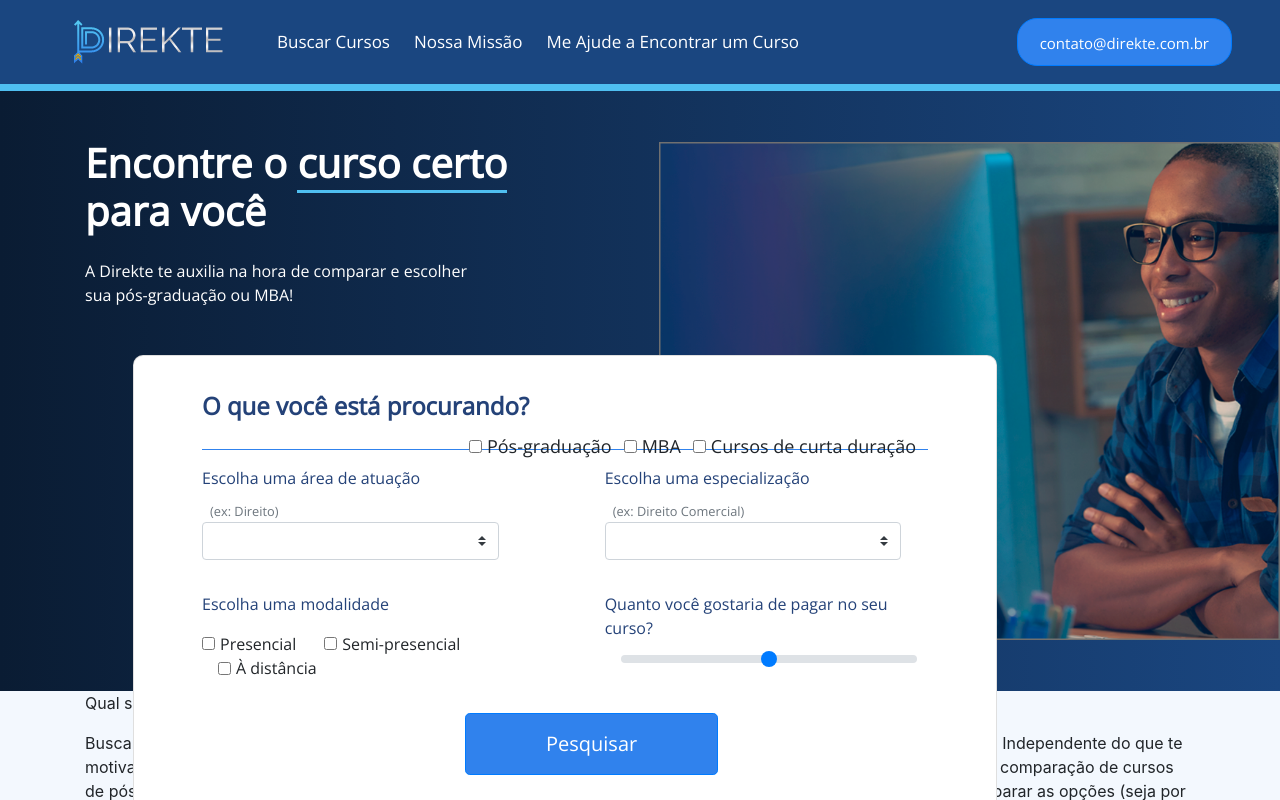
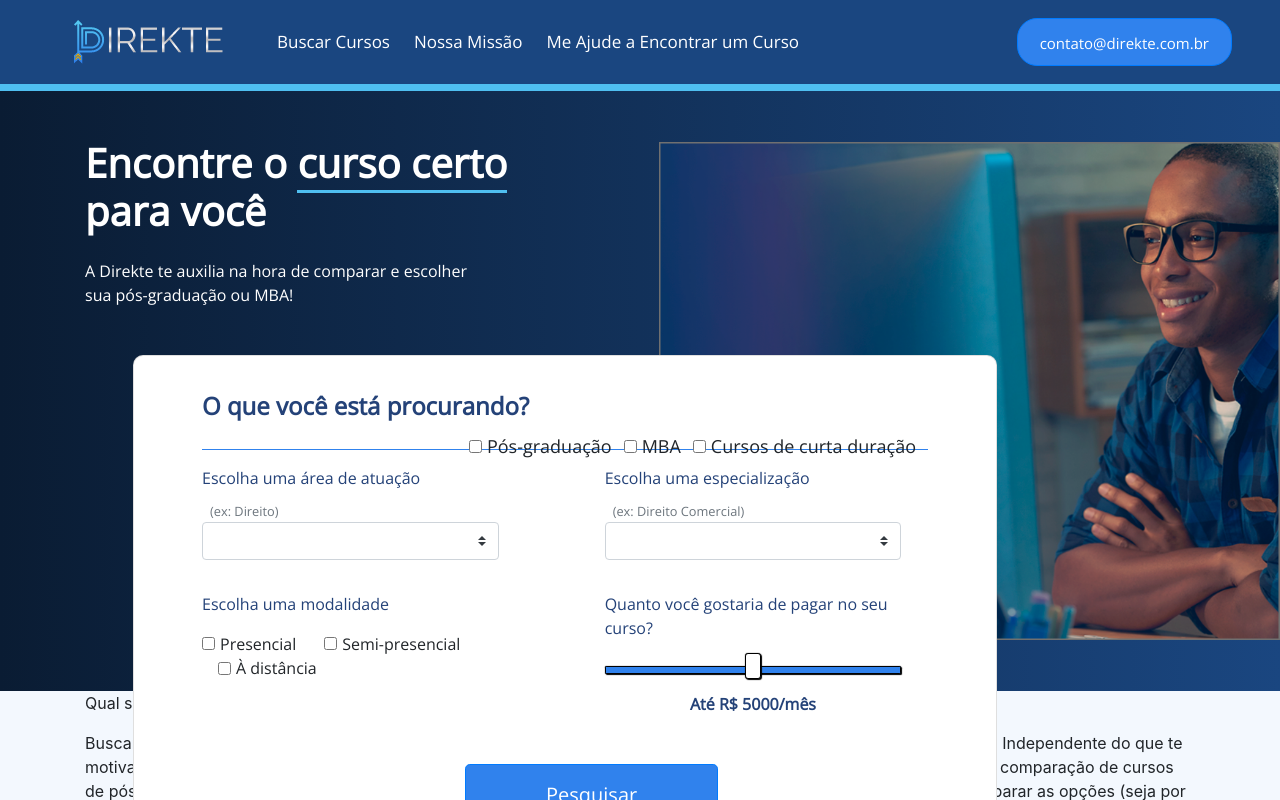
Before and after one commit to brunomorello/dkt_frontend_v2, an Angular app: page / in a window 1280 px wide. Shown: the top 800 px of the page. Built offline with nearby package versions, Linux system fonts and the light colour scheme.

Commit message:
Customized Range to achieve UX prototype

```diff
--- a/src/app/app.component.css
+++ b/src/app/app.component.css
@@ -13,6 +13,180 @@
     right: 0;
     left: 0;
     height: 600px;
+}
+
+.custom-price-range-label {
+    color: #244278;
+    font-weight: bold;
+}
+
+/* Custom Range - https://css-tricks.com/styling-cross-browser-compatible-range-inputs-css/ */
+
+input[type=range] {
+    -webkit-appearance: none;
+    width: 100%;
+    background: transparent;
+}
+
+input[type=range]::-webkit-slider-thumb {
+    -webkit-appearance: none;
+}
+
+input[type=range]:focus {
+    outline: none;
+}
+
+input[type=range]::-ms-track {
+    width: 100%;
+    cursor: pointer;
+
+    /* Hides the slider so custom styles can be added */
+    background: transparent;
+    border-color: transparent;
+    color: transparent;
+}
+
+/* Adding Style to input:range */
+
+input[type=range]::-webkit-slider-thumb {
+    -webkit-appearance: none;
+    border: 1px solid #000000;
+    height: 26px;
+    width: 16px;
+    border-radius: 3px;
+    background: #ffffff;
+    cursor: pointer;
+    margin-top: -14px; /* You need to specify a margin in Chrome, but in Firefox and IE it is automatic */
+    box-shadow: 1px 1px 1px #000000, 0px 0px 1px #0d0d0d; /* Add cool effects to your sliders! */
+}
+
+/* All the same stuff for Firefox */
+input[type=range]::-moz-range-thumb {
+    box-shadow: 1px 1px 1px #000000, 0px 0px 1px #0d0d0d;
+    border: 1px solid #000000;
+    height: 26px;
+    width: 16px;
+    border-radius: 3px;
+    background: #ffffff;
+    cursor: pointer;
+}
+
+  /* All the same stuff for IE */
+input[type=range]::-ms-thumb {
+    box-shadow: 1px 1px 1px #000000, 0px 0px 1px #0d0d0d;
+    border: 1px solid #000000;
+    height: 26px;
+    width: 16px;
+    border-radius: 3px;
+    background: #ffffff;
+    cursor: pointer;
+}
+
+input[type=range] {
+    -webkit-appearance: none;
+    margin: 18px 0;
+    width: 100%;
+}
+
+input[type=range]:focus {
+    outline: none;
+}
+
+input[type=range]::-webkit-slider-runnable-track {
+    width: 100%;
+    height: 8.4px;
+    cursor: pointer;
+    animate: 0.2s;
+    box-shadow: 1px 1px 1px #000000, 0px 0px 1px #0d0d0d;
+    background: #3082ed;
+    border-radius: 1.3px;
+    border: 0.2px solid #010101;
+}
+
+input[type=range]::-webkit-slider-thumb {
+    box-shadow: 1px 1px 1px #000000, 0px 0px 1px #0d0d0d;
+    border: 1px solid #000000;
+    height: 26px;
+    width: 16px;
+    border-radius: 3px;
+    background: #ffffff;
+    cursor: pointer;
+    -webkit-appearance: none;
+    margin-top: -14px;
+}
+
+input[type=range]:focus::-webkit-slider-runnable-track {
+    background: #3082ed;
+}
+
+input[type=range]::-moz-range-track {
+    width: 100%;
+    height: 8.4px;
+    cursor: pointer;
+    animate: 0.2s;
+    box-shadow: 1px 1px 1px #000000, 0px 0px 1px #0d0d0d;
+    background: #3082ed;
+    border-radius: 1.3px;
+    border: 0.2px solid #001100;
+}
+
+input[type=range]::-moz-range-thumb {
+    box-shadow: 1px 1px 1px #000000, 0px 0px 1px #0d0d0d;
+    border: 1px solid #000000;
+    height: 26px;
+    width: 16px;
+    border-radius: 3px;
+    background: #ffffff;
+    cursor: pointer;
+}
+
+input[type=range]::-ms-track {
+    width: 100%;
+    height: 8.4px;
+    cursor: pointer;
+    animate: 0.2s;
+    background: transparent;
+    border-color: transparent;
+    border-width: 16px 0;
+    color: transparent;
+}
+
+input[type=range]::-ms-fill-lower {
+    background: #3082ed;
+    border: 0.2px solid #010101;
+    border-radius: 2.6px;
+    box-shadow: 1px 1px 1px #000000, 0px 0px 1px #0d0d0d;
+}
+
+input[type=range]::-ms-fill-upper {
+    background: #3082ed;
+    border: 0.2px solid #010101;
+    border-radius: 2.6px;
+    box-shadow: 1px 1px 1px #000000, 0px 0px 1px #0d0d0d;
+}
+
+input[type=range]::-ms-thumb {
+    box-shadow: 1px 1px 1px #000000, 0px 0px 1px #0d0d0d;
+    border: 1px solid #000000;
+    height: 26px;
+    width: 16px;
+    border-radius: 3px;
+    background: #ffffff;
+    cursor: pointer;
+}
+
+input[type=range]:focus::-ms-fill-lower {
+    background: #3071a9;
+}
+
+input[type=range]:focus::-ms-fill-upper {
+    background: #3082ed;
+}
+
+/* end of custom range */
+
+#course-price-range .slider-selection {
+    background: #3082ed;
 }
 
 .custom-main-text {
--- a/src/app/app.component.html
+++ b/src/app/app.component.html
@@ -128,7 +128,11 @@
 
                         <div class="form-group col-md-5 ml-5">
                           <label for="course-price-range" class="custom-main-search-label">Quanto você gostaria de pagar no seu curso?</label>
-                          <input type="range" name="course-price-range" id="course-price-range" class="custom-range ml-3">
+                          <input type="range" name="course-price-range" id="course-price-range" data-slider-min="1000" data-slider-max="5000" data-slider-step="100" data-slider-value="2000">
+                          <!--<input type="range" name="course-price-range" id="course-price-range" class="custom-range ml-3"> -->
+                          <p class="custom-price-range-label text-center">
+                            Até R$ 5000/mês
+                          </p>
                         </div>
                       </div>
 
```
